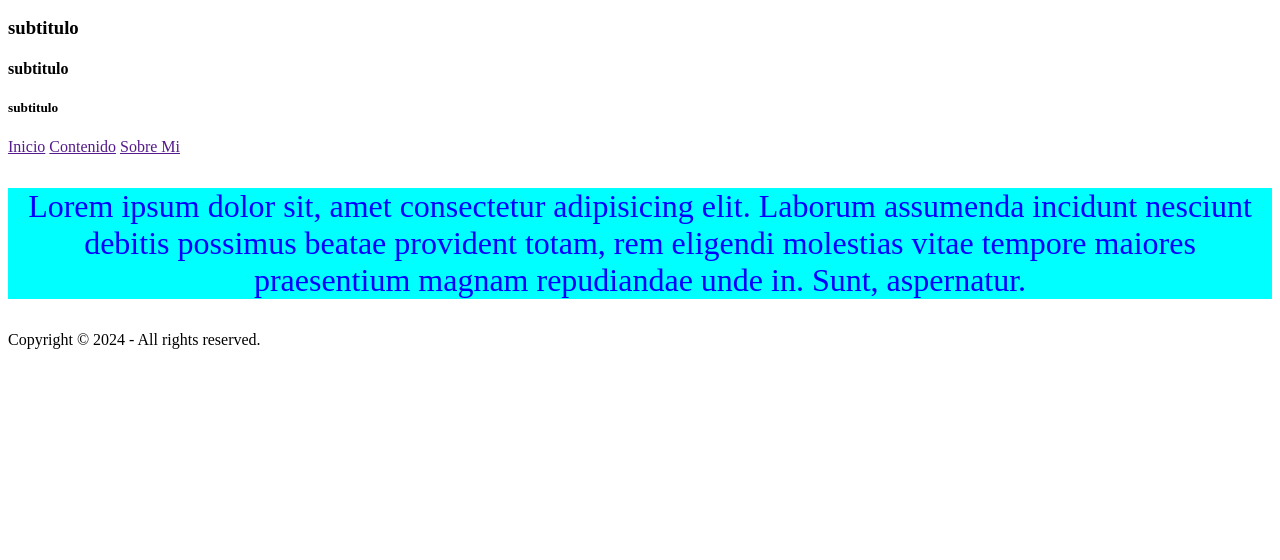
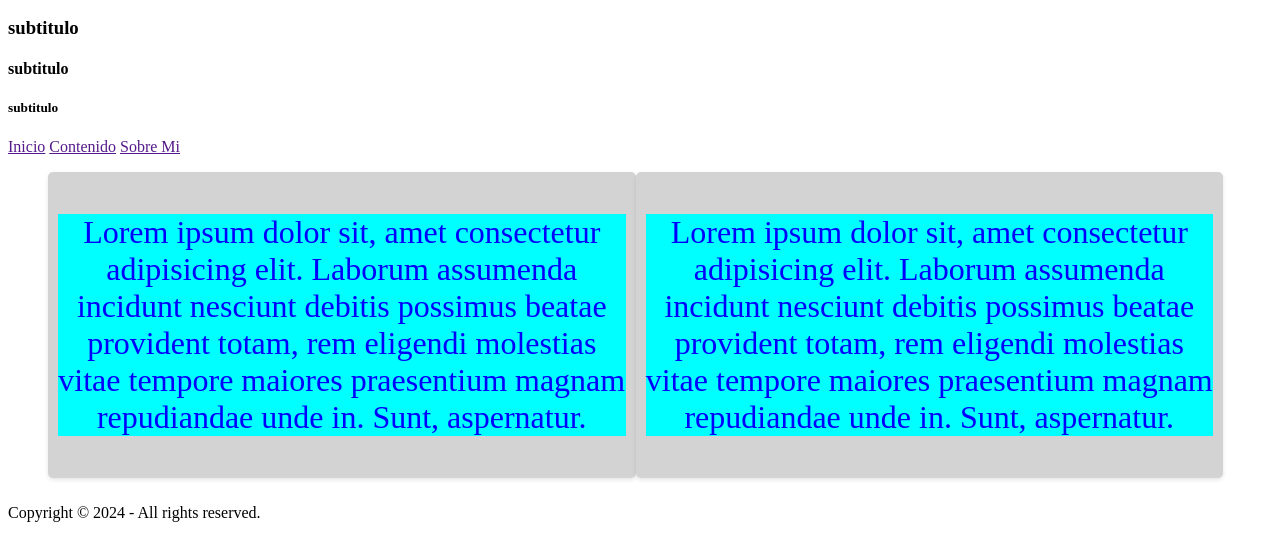
Before and after one commit to Wes2024/learn-prog, a plain HTML site: page html-css/class1/index.html in a window 1280 px wide. Shown: the part 110-670 px from the top of the page. Drawn offline with Linux system fonts and the light colour scheme.

Commit message:
modify mi code

```diff
--- a/html-css/class1/index.html
+++ b/html-css/class1/index.html
@@ -24,11 +24,22 @@
 
     <div class="container">
         <article>
-            <div class="content">
-                <p class="main-paragraph">
-                    Lorem ipsum dolor sit, amet consectetur adipisicing elit. Laborum assumenda incidunt nesciunt debitis possimus beatae provident totam, rem eligendi molestias vitae tempore maiores praesentium magnam repudiandae unde in. Sunt, aspernatur.
-                </p>
-            </div>
+            <ul>
+                <li class="article1">
+                    <div class="article-content">
+                        <p class="main-paragraph">
+                            Lorem ipsum dolor sit, amet consectetur adipisicing elit. Laborum assumenda incidunt nesciunt debitis possimus beatae provident totam, rem eligendi molestias vitae tempore maiores praesentium magnam repudiandae unde in. Sunt, aspernatur.
+                        </p>
+                    </div>
+                </li>
+                <li class="article2">
+                    <div class="article-content">
+                        <p class="main-paragraph">
+                            Lorem ipsum dolor sit, amet consectetur adipisicing elit. Laborum assumenda incidunt nesciunt debitis possimus beatae provident totam, rem eligendi molestias vitae tempore maiores praesentium magnam repudiandae unde in. Sunt, aspernatur.
+                        </p>
+                    </div>
+                </li>
+            </ul>
         </article>
 
     </div>
--- a/html-css/class1/styles.css
+++ b/html-css/class1/styles.css
@@ -1,9 +1,42 @@
 *{
     /* font-size: 16px; */
+    box-sizing: border-box;
+}
+
+.container ul::after {
+    content: "";
+    display: table;
+    clear: both;
 }
 
 
-.content p{
+.container li{
+    list-style-type: none;
+    padding: 0;
+    margin: 0;
+}
+
+.container ul .article1{
+    background-color: lightgray;
+    padding: 10px;
+    margin-bottom: 10px;
+    border-radius: 5px;
+    box-shadow: 0 2px 4px rgba(0, 0, 0, 0.1);
+    float: left;
+    width: 48%;
+}
+
+.container ul .article2{
+    background-color: lightgray;
+    padding: 10px;
+    margin-bottom: 10px;
+    border-radius: 5px;
+    box-shadow: 0 2px 4px rgba(0, 0, 0, 0.1);
+    float: left;
+    width: 48%;
+}
+
+.article-content p{
     color: blue;
     font-size: 2em;
     background-color: aqua;
```
